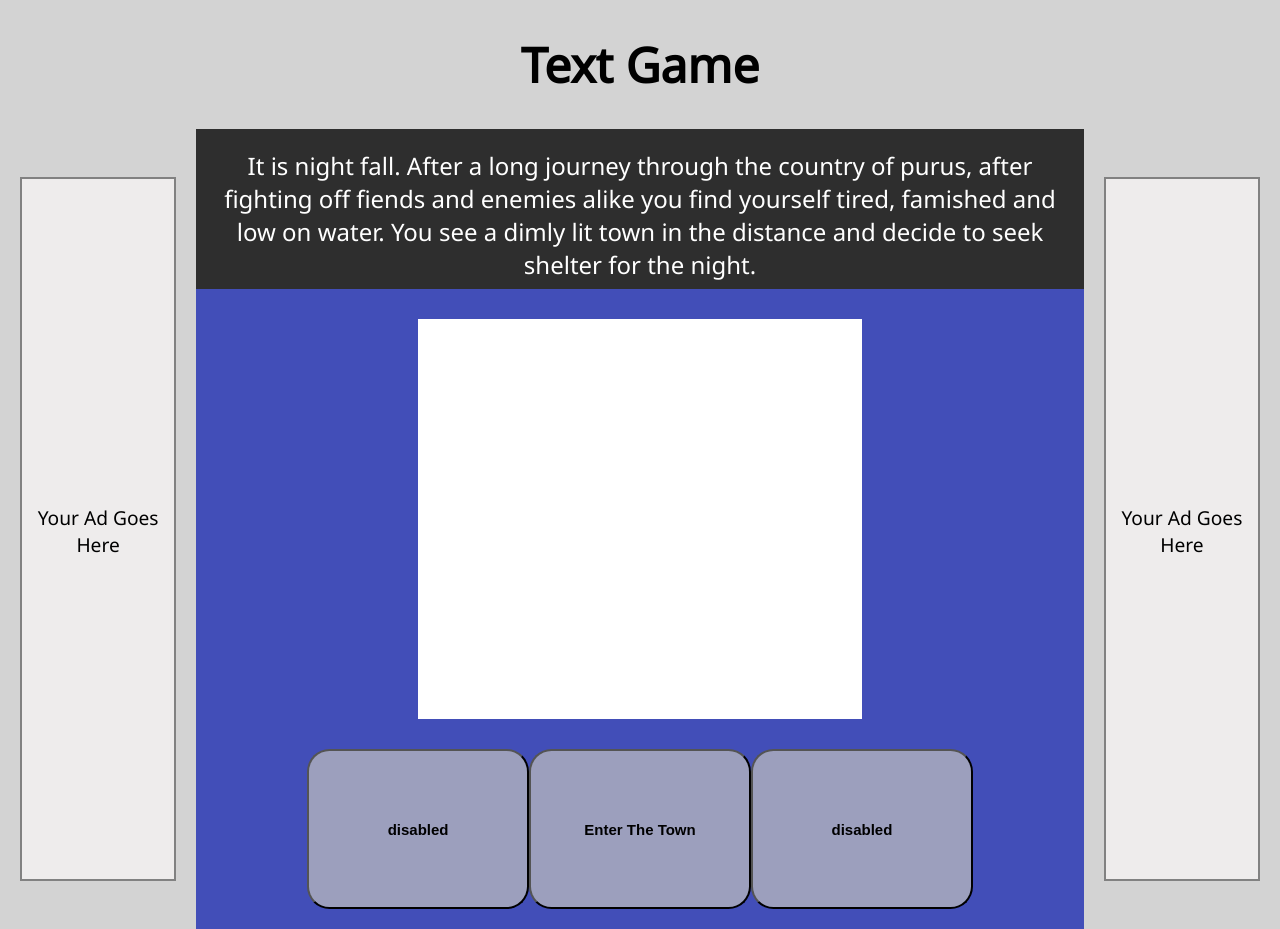
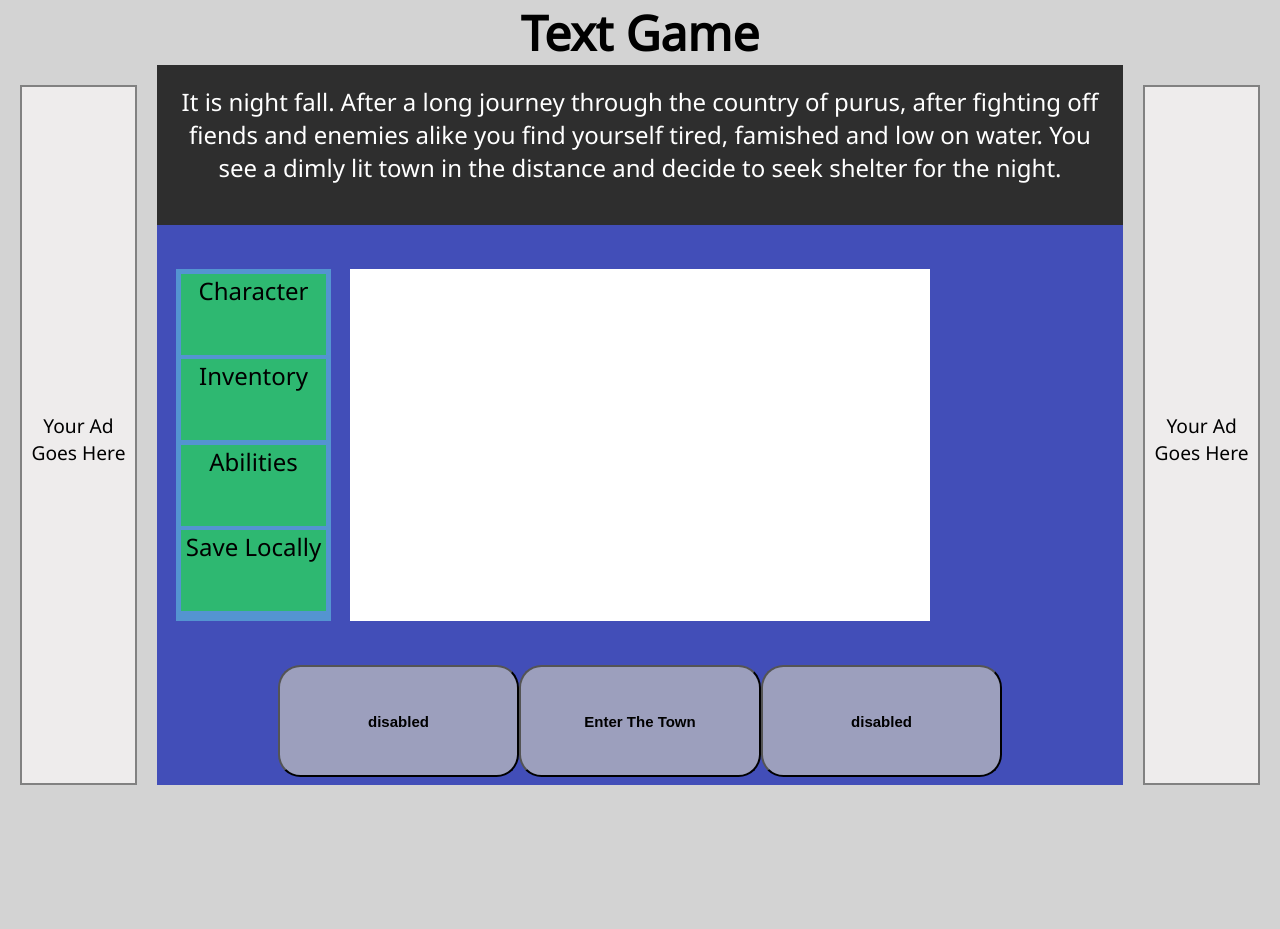
Before and after one commit to FinalJudgement/textgame, a plain HTML site: page index.html in a window 1280 px wide. Both pictures are taken after a click on the button "Launch Game!". After the commit the page ends 805 px from the top, so only its background shows below. Drawn offline with Linux system fonts and the light colour scheme.

Commit message:
added menu buttons

```diff
--- a/app.js
+++ b/app.js
@@ -1,9 +1,15 @@
 //These variables are used to grab an element for manipulation.
 const launchButtonElement = document.querySelector('#launch');
 const dialogueElement = document.querySelector('#dialogue');
+const contentElement = document.querySelector('#content');
 const choiceButtonElements = document.querySelector('#choices');
 const choiceBtnsElement = document.querySelectorAll('.choice');
+const characterButtonElement = document.querySelector('#character')
 
+
+document.onclick = function () {
+    audio.play();
+}
 
 let characterState = {};
 
@@ -43,9 +49,13 @@ function showOption(option) {
 function selectOption(option) {
     const nextStoryNode = option.nextText;
     characterState = Object.assign(characterState, option.setState)
+    const click = new Audio("Sounds/click.wav");
+    click.play();
     showDialogue(nextStoryNode)
 }
 function failedRequirement(option) {
+    const click = new Audio("Sounds/neg.wav");
+    click.play();
     dialogueElement.innerHTML = option.requirementText;
 }
 
@@ -55,6 +65,15 @@ launchButtonElement.addEventListener('click', () => {
     startGame();
 })
 
+characterButtonElement.addEventListener('click', () => {
+    contentElement.innerHTML = `Class: ${characterState.class.name}<br>
+                        agility: ${characterState.class.agility}<br>
+                        strength: ${characterState.class.strength}<br>
+                        intelligence: ${characterState.class.intelligence}<br>
+                        speed: ${characterState.class.speed}<br>
+                        luck: ${characterState.class.luck}<br>
+    `;
+})
 // // this adds and event listener to wait for the launch button click
 // launchButtonElement.addEventListener('click', () => {
 //     //this for of loop is simply causing the 3 choice buttons on the bottom to appear
@@ -147,7 +166,17 @@ const story = [
             },
             {
                 text: 'Select Kage Clan',
-                setState: { assassin: true },
+                setState: {
+                    class: {
+                        name: 'assassin',
+                        assassin: true,
+                        agility: 15,
+                        strength: 5,
+                        intelligence: 8,
+                        speed: 10,
+                        luck: 10
+                    }
+                },
                 nextText: 7
 
             },
@@ -168,7 +197,9 @@ const story = [
             },
             {
                 text: 'Select Tusk Clan!',
-                setState: { warrior: true },
+                setState: {
+                    class: { warrior: true }
+                },
                 nextText: 7
             },
             {
@@ -212,7 +243,7 @@ const story = [
             {
                 text: '(assassin) pick pocket the bartender',
                 requirementText: 'You do not meet the requirement for this choice',
-                requiredState: (currentState) => currentState.assassin,
+                requiredState: (currentState) => currentState.class.assassin,
                 nextText: 8
             }
         ]
--- a/index.html
+++ b/index.html
@@ -10,25 +10,38 @@
 </head>
 
 <body>
+    <button id="launch">Launch Game!</button>
     <h1>Text Game</h1>
     <main>
         <section class="ad">
             <p>Your Ad Goes Here</p>
         </section>
-        <section id="main">
+        <div id="wrap">
+
             <div id="dialogue">Welcome to a new text rpg experience!</div>
-            <div id="content"></div>
-            <div id="choices">
-                <button class="choice invisible" id="option1"></button>
-                <button class="choice invisible" id="option2"></button>
-                <button class="choice invisible" id="option3"></button>
+            <div id="windowOrganizer">
+                <section id="main">
+                    <div id="menu">
+                        <div id="character" class="menu-item">Character</div>
+                        <div class="menu-item">Inventory</div>
+                        <div class="menu-item">Abilities</div>
+                        <div class="menu-item">Save Locally</div>
+                    </div>
+                    <div id="content"></div>
+
+                </section>
+                <div id="choices">
+                    <button class="choice invisible" id="option1"></button>
+                    <button class="choice invisible" id="option2"></button>
+                    <button class="choice invisible" id="option3"></button>
+                </div>
             </div>
-        </section>
+        </div>
         <section class="ad">
             <p>Your Ad Goes Here</p>
         </section>
-        <button id="launch">Launch Game!</button>
     </main>
+
     <script src="app.js"></script>
 </body>
 
--- a/style.css
+++ b/style.css
@@ -1,4 +1,9 @@
 @import url('https://fonts.googleapis.com/css2?family=Noto+Sans&display=swap');
+
+* {
+    box-sizing: border-box;
+    margin: 0;
+}
 
 body {
     margin: 0;
@@ -10,8 +15,9 @@ body {
 
 main {
     display: flex;
-    align-items: center;
-    ;
+    justify-content: space-between;
+
+    width: 100%;
 }
 
 .ad {
@@ -27,11 +33,12 @@ main {
     font-size: 1.2rem;
 }
 
-#main {
-    background-color: #424eb8;
-    width: 70%;
-    height: 800px;
-    margin: 0 auto;
+
+
+
+
+#wrap {
+    width: 100%;
 }
 
 #dialogue {
@@ -39,15 +46,57 @@ main {
     background-color: #2e2e2e;
     color: white;
     width: 100%;
-    height: 20%;
+    height: 20vh;
+    max-height: 20vh;
     padding: 20px;
+    vertical-align: top;
+}
+
+#windowOrganizer {
+    background-color: #424eb8;
+    width: 100%;
+    height: 70vh;
+    margin: 0 auto;
+}
+
+#main {
+    display: flex;
+    justify-content: flex-start;
+    align-items: center;
+    height: 55vh;
+}
+
+#menu {
+
+    background-color: rgb(84, 148, 209);
+    margin: 2%;
+    height: 80%;
+    width: 16%;
+
+}
+
+.menu-item {
+    background-color: rgba(21, 209, 46, 0.589);
+    height: 23%;
+    margin: 3%;
+    width: 94%;
+}
+
+.menu-item:hover {
+    background-color: rgba(10, 65, 17, 0.589);
+
+    color: rgba(255, 255, 255, 0.514);
+    border: 2px solid white;
+    box-shadow: 0px 0px 0px 5px;
+    transition: .3s;
 }
 
 #content {
+    align-self: center;
     background-color: #ffffff;
-    width: 50%;
-    height: 50%;
-    margin: 30px auto;
+    width: 60%;
+    height: 80%;
+
 }
 
 #launch {
@@ -71,6 +120,7 @@ main {
 
 #choices {
     height: 20%;
+    vertical-align: top;
 }
 
 .choice {
@@ -80,6 +130,7 @@ main {
     font-size: 15px;
     font-weight: 800;
     overflow-y: auto;
+    vertical-align: top;
 
 }
 
```
Also changed, not shown: 2 other files.
